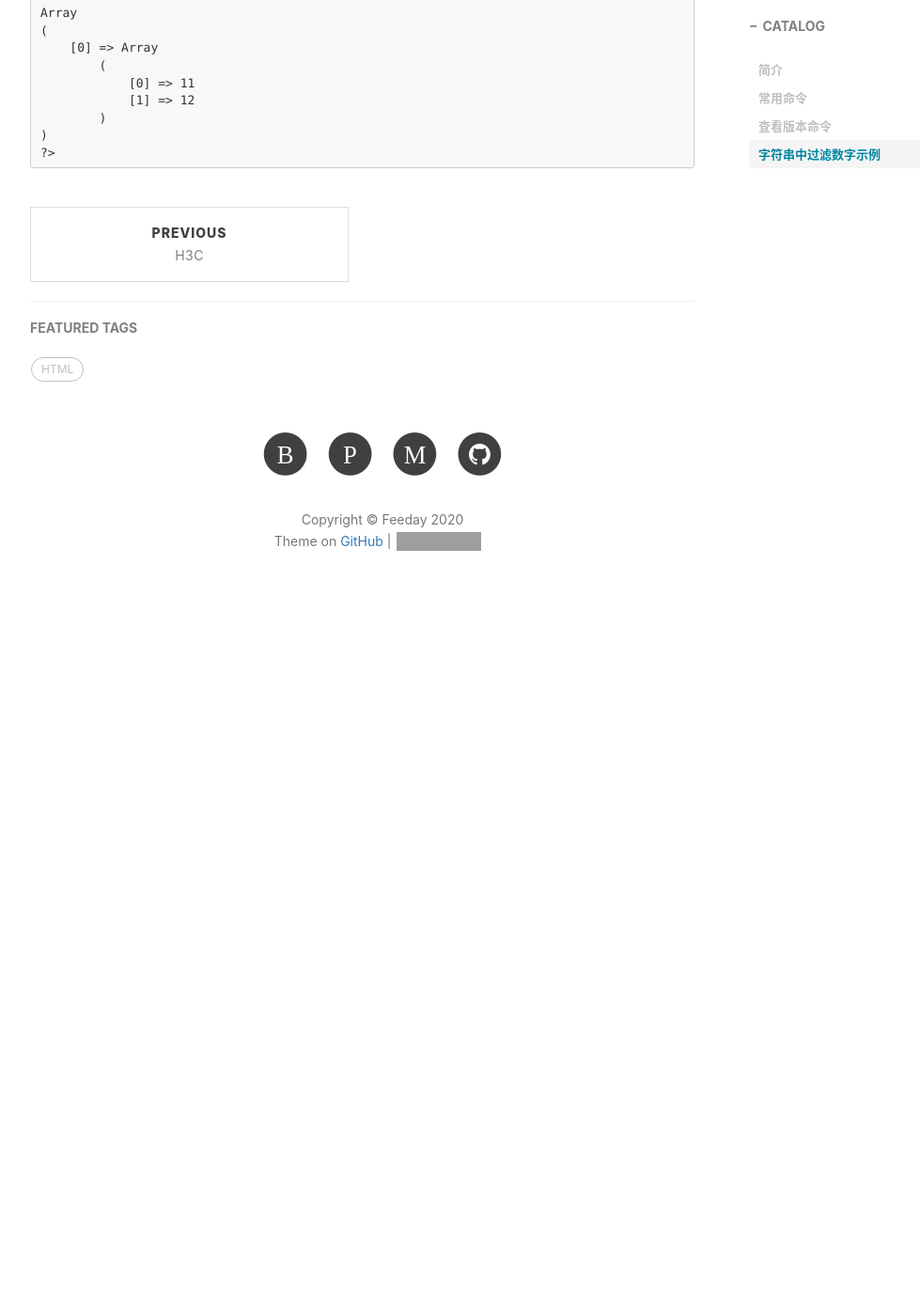
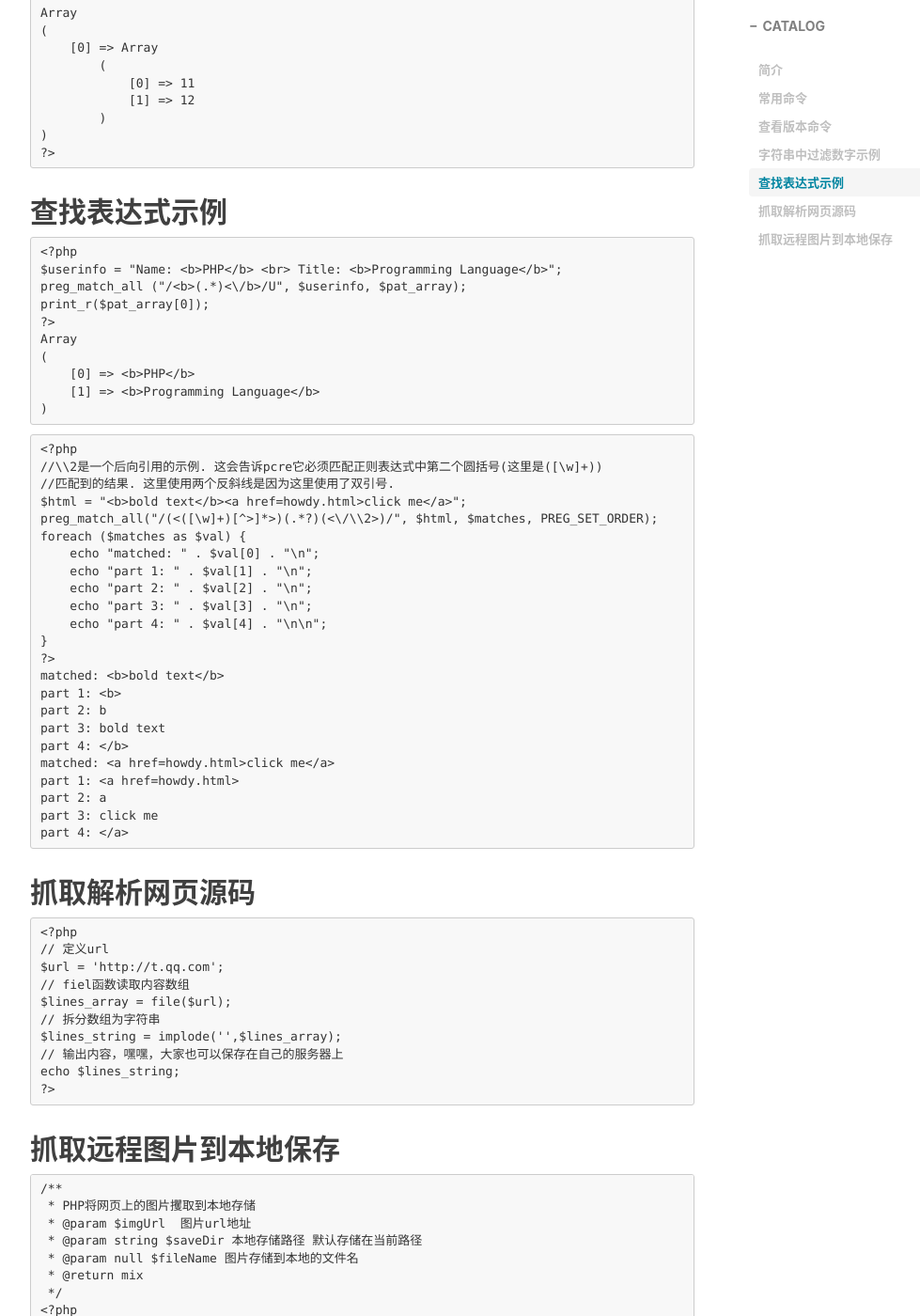
Before and after one commit to tcq233/tcq233.github.io, a Jekyll site: the page built from _posts/2020-05-08-php.md, in a window 1280 px wide and 1400 px high, scrolled down 1483 px. Shown: the whole window at 94% size, without its empty margins (233-1212 px from the left). Built offline with Jekyll 4.4.1, drawn with Linux system fonts in a browser that asks for light colours; nearby versions of some CDN libraries; comment, search, counter and statistics services are not loaded; before the commit the page ends 2163 px from its top, so only the background shows below that; some of the changed text lies outside the part shown; grey boxes are pictures that could not be loaded.

Commit message:
Update 2020-05-08-php.md

`````diff
--- a/_posts/2020-05-08-php.md
+++ b/_posts/2020-05-08-php.md
@@ -60,3 +60,110 @@ Array
 )
 ?>
 ````
+
+## 查找表达式示例
+
+````
+<?php
+$userinfo = "Name: <b>PHP</b> <br> Title: <b>Programming Language</b>";
+preg_match_all ("/<b>(.*)<\/b>/U", $userinfo, $pat_array);
+print_r($pat_array[0]);
+?>
+Array
+(
+    [0] => <b>PHP</b>
+    [1] => <b>Programming Language</b>
+)
+````
+
+````
+<?php
+//\\2是一个后向引用的示例. 这会告诉pcre它必须匹配正则表达式中第二个圆括号(这里是([\w]+))
+//匹配到的结果. 这里使用两个反斜线是因为这里使用了双引号.
+$html = "<b>bold text</b><a href=howdy.html>click me</a>";
+preg_match_all("/(<([\w]+)[^>]*>)(.*?)(<\/\\2>)/", $html, $matches, PREG_SET_ORDER);
+foreach ($matches as $val) {
+    echo "matched: " . $val[0] . "\n";
+    echo "part 1: " . $val[1] . "\n";
+    echo "part 2: " . $val[2] . "\n";
+    echo "part 3: " . $val[3] . "\n";
+    echo "part 4: " . $val[4] . "\n\n";
+}
+?>
+matched: <b>bold text</b>
+part 1: <b>
+part 2: b
+part 3: bold text
+part 4: </b>
+matched: <a href=howdy.html>click me</a>
+part 1: <a href=howdy.html>
+part 2: a
+part 3: click me
+part 4: </a>
+````
+
+## 抓取解析网页源码
+
+````
+<?php
+// 定义url
+$url = 'http://t.qq.com';
+// fiel函数读取内容数组
+$lines_array = file($url);
+// 拆分数组为字符串
+$lines_string = implode('',$lines_array);
+// 输出内容，嘿嘿，大家也可以保存在自己的服务器上
+echo $lines_string;
+?>
+````
+
+## 抓取远程图片到本地保存
+
+````
+/**
+ * PHP将网页上的图片攫取到本地存储
+ * @param $imgUrl  图片url地址
+ * @param string $saveDir 本地存储路径 默认存储在当前路径
+ * @param null $fileName 图片存储到本地的文件名
+ * @return mix
+ */
+<?php
+function crabImage($imgUrl, $saveDir='./', $fileName=null){
+	if(empty($imgUrl)){
+		return false;
+	}
+	//获取图片信息大小
+	$imgSize = getImageSize($imgUrl);
+	if(!in_array($imgSize['mime'],array('image/jpg', 'image/gif', 'image/png', 'image/jpeg'),true)){
+		return false;
+	}
+	//获取后缀名
+	$_mime = explode('/', $imgSize['mime']);
+	$_ext = '.'.end($_mime);
+	if(empty($fileName)){  //生成唯一的文件名
+		$fileName = uniqid(time(),true).$_ext;
+	}
+	//开始攫取
+	ob_start();
+	readfile($imgUrl);
+	$imgInfo = ob_get_contents();
+	ob_end_clean();
+	if(!file_exists($saveDir)){
+		mkdir($saveDir,0777,true);
+	}
+	$fp = fopen($saveDir.$fileName, 'a');
+	$imgLen = strlen($imgInfo);    //计算图片源码大小
+	$_inx = 1024;   //每次写入1k
+	$_time = ceil($imgLen/$_inx);
+	for($i=0; $i<$_time; $i++){
+		fwrite($fp,substr($imgInfo, $i*$_inx, $_inx));
+	}
+	fclose($fp);
+	return array('file_name'=>$fileName,'save_path'=>$saveDir.$fileName);
+}
+$url = 'https://mmbiz.qlogo.cn/mmbiz/7WQtTI9h56hgvOH8J0Xp5v97cDNOxf94vq0NdNOhZmb2ZiaJLfwd2U8gNoEvTQXdWlRPOuibkkSebexmR2epE0pQ/0?wx_fmt=gif';
+//$url = 'http://www.phpernote.com/images/logo.gif';
+//$url = 'http://avatar.csdn.net/5/3/6/1_u014236259.jpg';
+var_dump( crabImage($url) );
+?>
+````
`````
